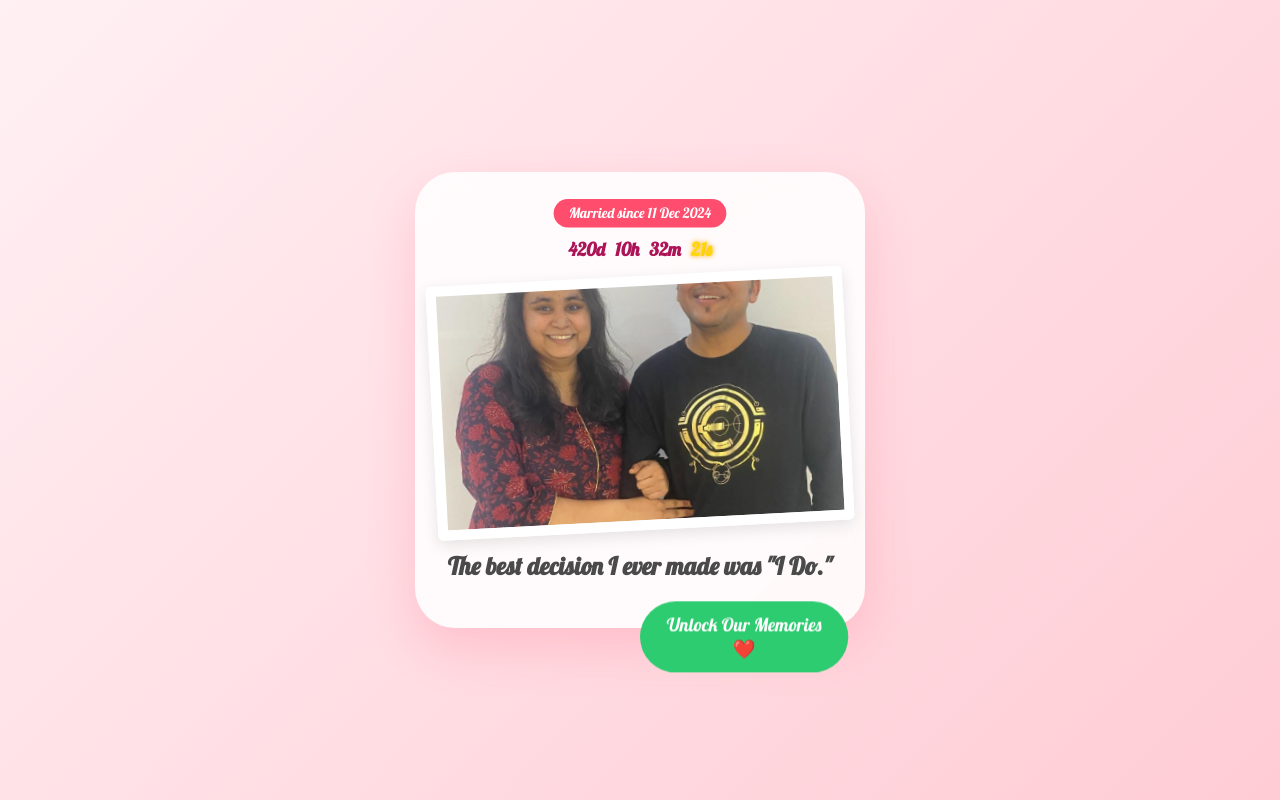
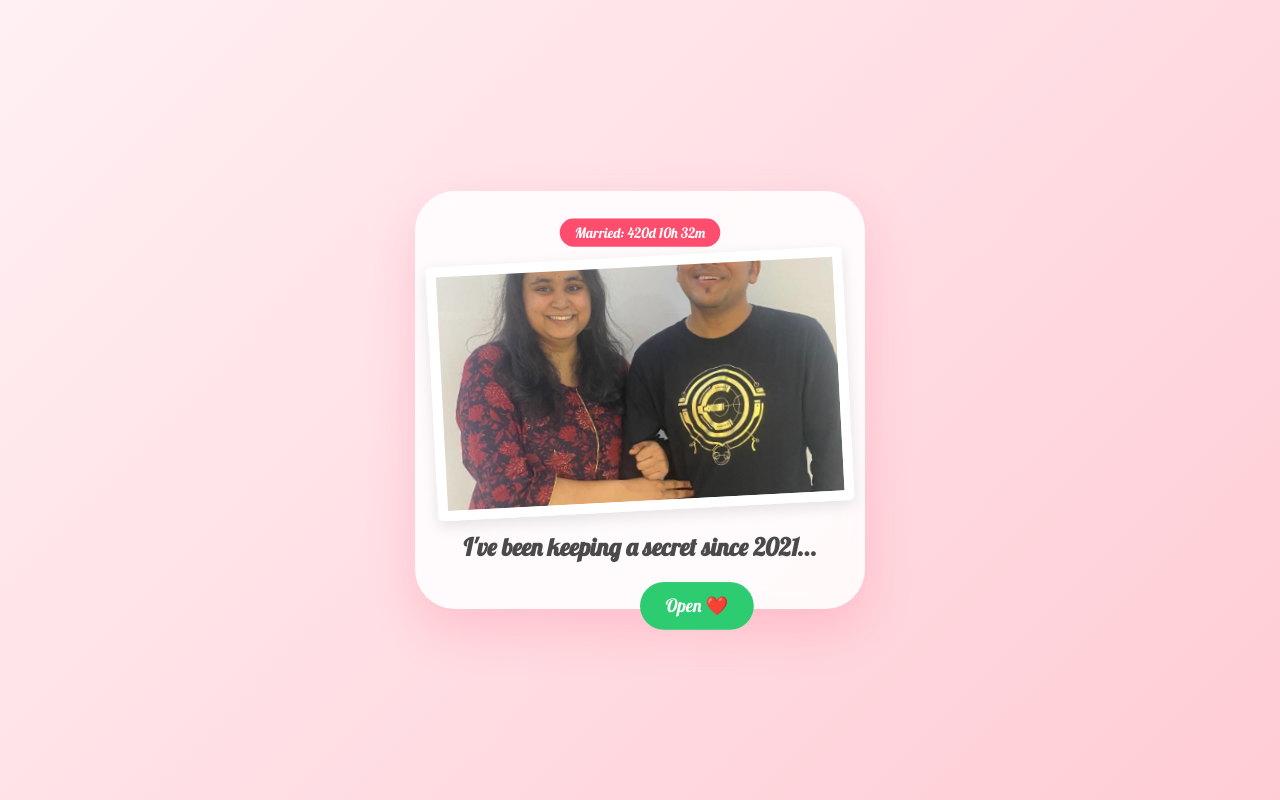
Before and after one commit to akas33/Valentinebebe, a React (Create React App) app: page / in a window 1280 px wide. Built offline with nearby package versions, Linux system fonts and the light colour scheme.

Commit message:
Update App.js

```diff
--- a/src/App.js
+++ b/src/App.js
@@ -20,7 +20,7 @@ const App = () => {
   const [timeMarried, setTimeMarried] = useState({ days: 0, hours: 0, mins: 0, secs: 0 });
   const iframeRef = useRef(null);
 
-  // Marriage Clock Logic (Dec 11, 2024 @ 9:25 AM)
+  // Marriage Clock Logic (Dec 11, 2024)
   useEffect(() => {
     const marriageDate = new Date("2024-12-11T09:25:00");
     const timer = setInterval(() => {
@@ -42,10 +42,22 @@ const App = () => {
     setOpened(true);
     if (iframeRef.current) {
       iframeRef.current.contentWindow.postMessage('{"event":"command","func":"playVideo","args":""}', '*');
+      iframeRef.current.contentWindow.postMessage('{"event":"command","func":"unMute","args":""}', '*');
     }
   };
 
-  const handleAccept = () => setAccepted(true);
+  const handleAccept = () => {
+    setAccepted(true);
+    // RESTORED CONFETTI
+    if (window.confetti) {
+      window.confetti({
+        particleCount: 150,
+        spread: 70,
+        origin: { y: 0.6 },
+        colors: ['#ff4d6d', '#ffffff', '#ffccd5']
+      });
+    }
+  };
 
   const handleReject = () => {
     setNoCount(noCount + 1);
@@ -57,46 +69,32 @@ const App = () => {
   };
 
   const rejectionGifs = [flowerBear, cryingBear, beggingBear, madBear, heartBear, pointBear];
-  const rejectionTexts = ["No", "Are you sure?", "But we've been married since Dec!", "I'm telling your mom! 🏃‍♂️", "Don't do this to me 💔", "Click the green one! 🫠✨"];
+  const rejectionTexts = ["No", "Are you sure, Sweety? 🥺", "But we've been since 2021! 😲", "I'm telling your mom! 🏃‍♂️", "Don't do this to me 💔", "Click the green one! 🫠✨"];
 
   return (
     <div className="App">
-      <iframe ref={iframeRef} width="0" height="0" src="https://www.youtube.com/embed/LPeZOE8ZIHI?enablejsapi=1&autoplay=1&mute=1&start=30" allow="autoplay" style={{ display: 'none', position: 'absolute' }}></iframe>
+      {/* RESTORED SONG */}
+      <iframe ref={iframeRef} width="0" height="0" src="https://www.youtube.com/embed/LPeZOE8ZIHI?enablejsapi=1&autoplay=1&mute=1&start=30&loop=1&playlist=LPeZOE8ZIHI" allow="autoplay" style={{ display: 'none', position: 'absolute' }}></iframe>
 
       <div className="App-body">
         {!opened ? (
           <div className="pulse">
-            <div className="bebe-tag">Married since 11 Dec 2024</div>
-
-            {/* Real-time Clock */}
-            <div className="live-clock">
-              <div>{timeMarried.days}d</div>
-              <div>{timeMarried.hours}h</div>
-              <div>{timeMarried.mins}m</div>
-              <div className="secs">{timeMarried.secs}s</div>
+            <div className="bebe-tag">Married: {timeMarried.days}d {timeMarried.hours}h {timeMarried.mins}m</div>
+            <div className="photo-frame">
+              <img src={ourPhoto} alt="Us" className="zoom-animation" />
             </div>
-
-            <div className="photo-frame">
-              <img src={ourPhoto} alt="Our First Meeting" className="zoom-animation" />
-            </div>
-
-            <h1 className="App-text">The best decision I ever made was "I Do."</h1>
-            <button className="App-button btn-yes" onClick={handleOpenMessage}>Unlock Our Memories ❤️</button>
+            <h1 className="App-text">I've been keeping a secret since 2021...</h1>
+            <button className="App-button btn-yes" onClick={handleOpenMessage}>Open ❤️</button>
           </div>
         ) : !accepted ? (
           <div className="asking-container">
-            <h1 className="App-text">Will you still be my Valentine, Babu?</h1>
+            <h1 className="App-text">Will you still be my Valentine, Sweety?</h1>
             <img src={rejectionGifs[Math.min(noCount, rejectionGifs.length - 1)]} alt="Mood" className="App-gif" />
-
             <div className="button-group">
               <div className="yes-container">
                 <button className="App-button btn-yes" style={{ transform: `scale(${yesButtonSize})` }} onClick={handleAccept}>Yes</button>
               </div>
-              <button
-                className="App-button btn-no"
-                onClick={handleReject}
-                style={{ transform: `translate(${noButtonPos.x}px, ${noButtonPos.y}px)`, zIndex: 1000 }}
-              >
+              <button className="App-button btn-no" onClick={handleReject} onMouseEnter={handleReject} style={{ transform: `translate(${noButtonPos.x}px, ${noButtonPos.y}px)`, zIndex: 1000 }}>
                 {rejectionTexts[Math.min(noCount, rejectionTexts.length - 1)]}
               </button>
             </div>
```
